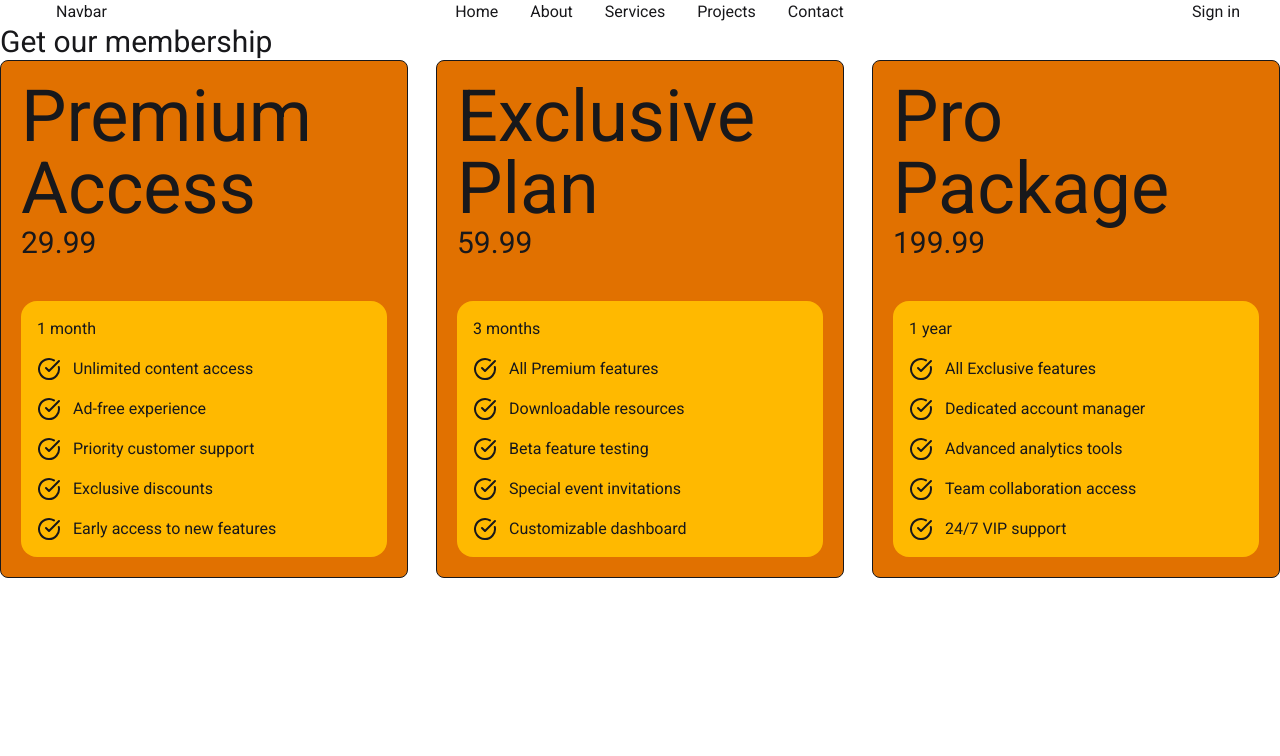
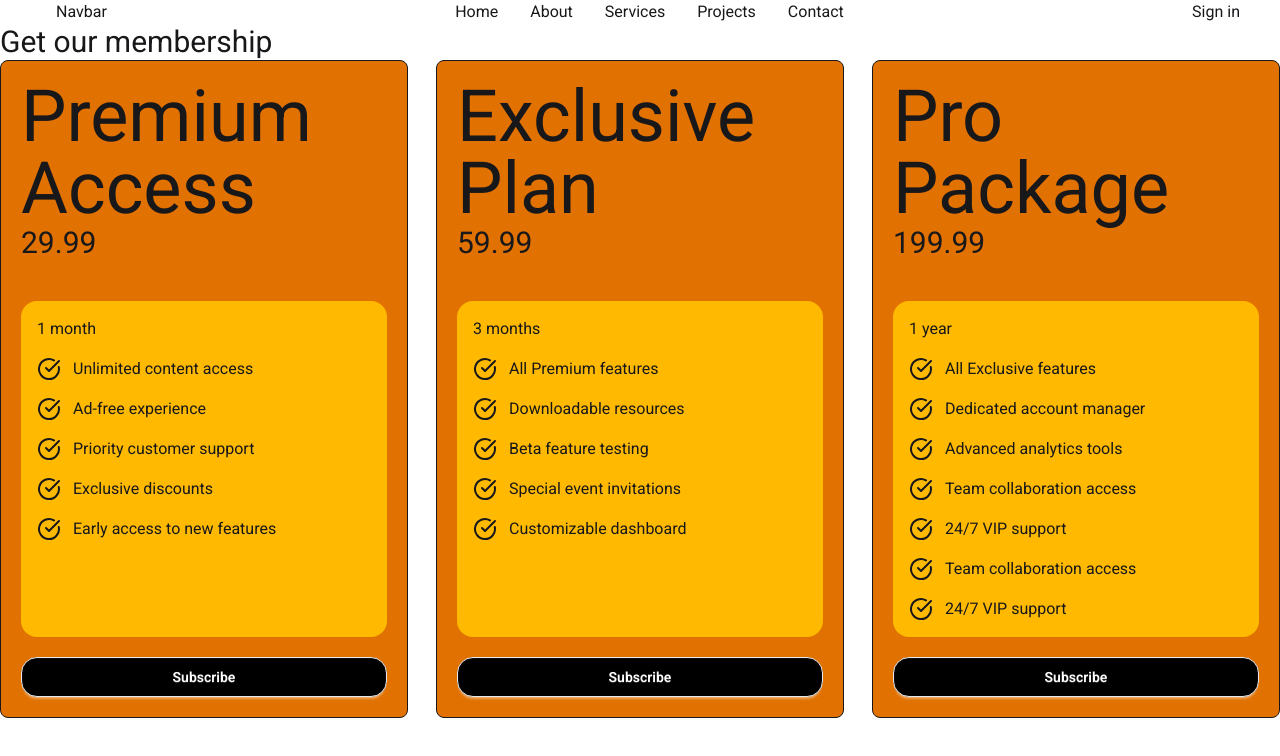
Before and after one commit to Wasima230Sultana/react-pricing-options, a React (Vite) app: page / in a window 1280 px wide. Shown: the top 756 px of the page. Built offline with nearby package versions, Linux system fonts and the light colour scheme.

Commit message:
Add button

```diff
--- a/public/pricingData.json
+++ b/public/pricingData.json
@@ -35,6 +35,8 @@
       "Dedicated account manager",
       "Advanced analytics tools",
       "Team collaboration access",
+      "24/7 VIP support",
+       "Team collaboration access",
       "24/7 VIP support"
     ]
   }
--- a/src/Components/PricingCard.jsx
+++ b/src/Components/PricingCard.jsx
@@ -6,14 +6,14 @@ const PricingCard = ({pricing}) => {
     console.log(pricing)
     return (
 
-        <div className='border bg-amber-600 rounded-lg p-5'>
+        <div className='border bg-amber-600 rounded-lg p-5 flex flex-col'>
             {/* card header  */}
             <div >
                 <h2 className='text-7xl'>{name}</h2>
                 <h4 className='text-3xl'>{price}</h4>
             </div>
             {/* card body  */}
-            <div className='bg-amber-400 p-4 rounded-2xl mt-10'>
+            <div className='bg-amber-400 p-4 rounded-2xl mt-10 flex-1'>
                 <p>{duration}</p>
                 {
                     features.map(((feature,index) => <PricingFeatures
@@ -21,6 +21,7 @@ const PricingCard = ({pricing}) => {
                     ></PricingFeatures>))
                 }
             </div>
+            <button className="btn w-full mt-5 rounded-2xl bg-black text-white">Subscribe</button>
         </div>
 
 
--- a/src/Components/PricingOptions.jsx
+++ b/src/Components/PricingOptions.jsx
@@ -8,7 +8,7 @@ const PricingOptions = ({ pricingPromise }) => {
     return (
         <div>
             <h2 className='text-3xl'>Get our membership</h2>
-            <div className=' grid grid-cols-1 md:grid-cols-3 gap-7'>
+            <div className=' grid grid-cols-1 md:grid-cols-2 lg:grid-cols-3 gap-7'>
                 {
                     promiseData.map((pricing => <PricingCard
                         key={pricing.id}
```
